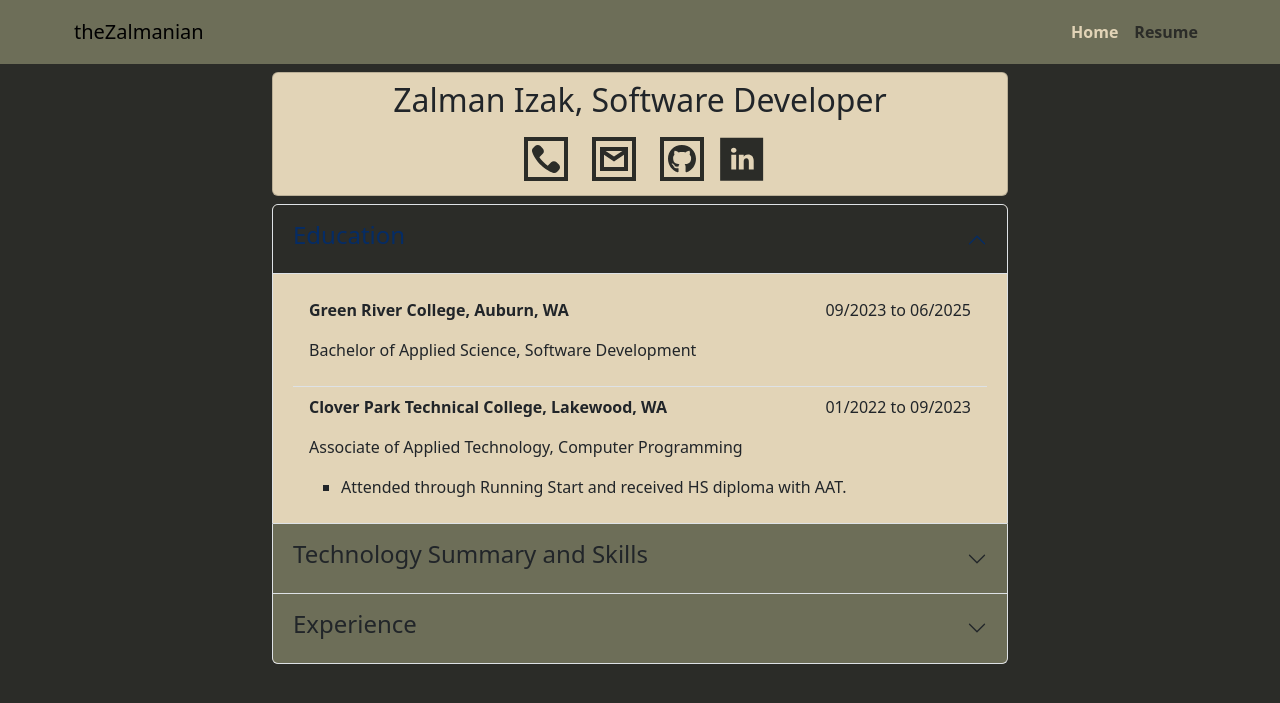
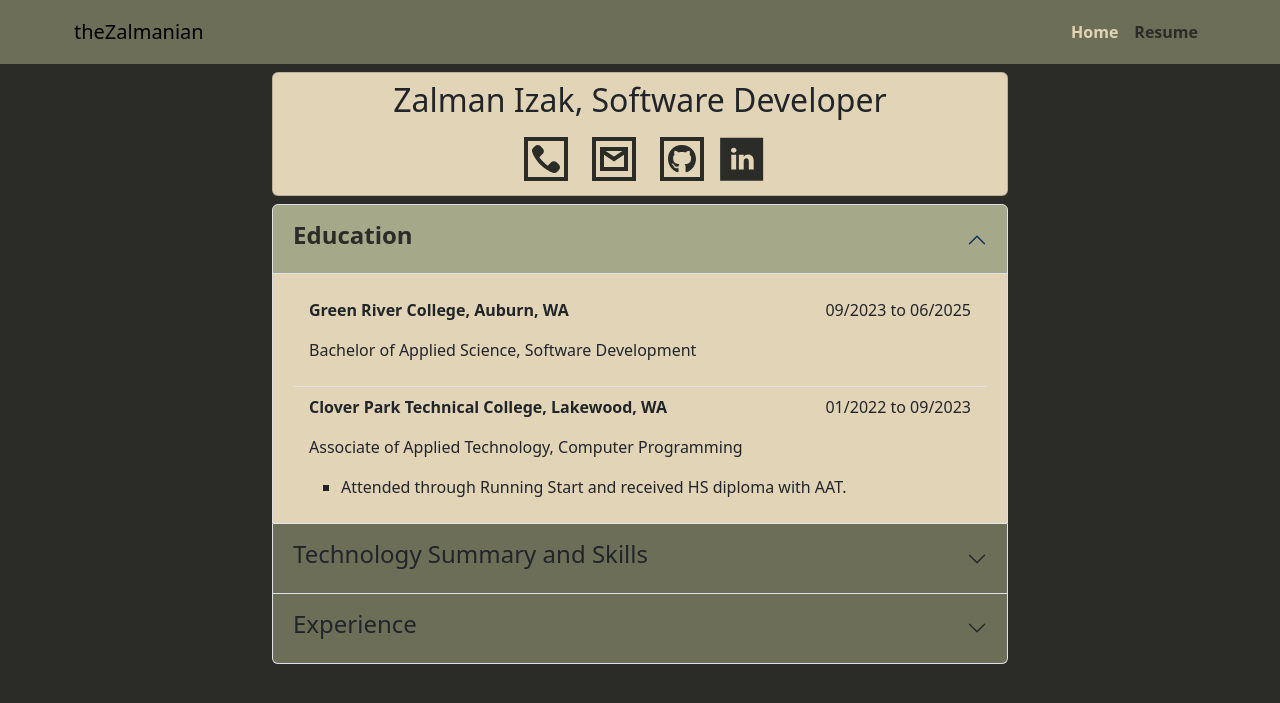
Before and after one commit to theZalmanian/Fall2023-SDEV305-TheZalmanian, a PHP site: page /portfolio/resume.html in a window 1280 px wide. Shown: the top 703 px of the page. Run offline with PHP 8.4, Linux system fonts and the light colour scheme.

Commit message:
More styling

```diff
--- a/css/site.css
+++ b/css/site.css
@@ -1,6 +1,7 @@
 :root {
     --primary-color: #2B2C28;
     --secondary-color: #6d6e58;
+    --variant-secondary-color: #a5a889;
     --accent-color: #E2D4B7;
 }
 
@@ -39,7 +40,12 @@ button.accordion-button.collapsed {
 }
 
 button.accordion-button:not(.collapsed) {
-    background: var(--primary-color);
+    background: var(--variant-secondary-color);
+    color: var(--primary-color);
+}
+
+button.accordion-button:not(.collapsed) > h4 {
+    font-weight: bold;
 }
 
 a.icon > svg {
```
